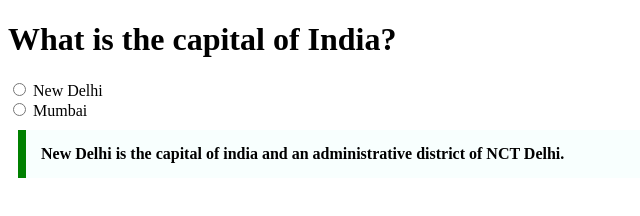
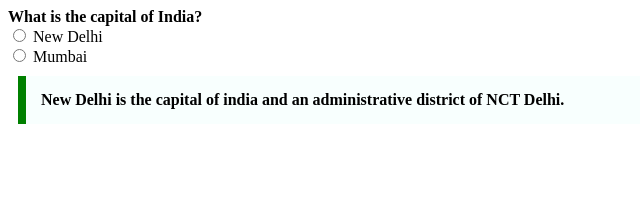
Before and after one commit to acciojob/trivia-VigneshKalyan, a website: page main.html in a window 1280 px wide. Shown: the whole page, without its empty margins (0-640 px from the left). Drawn offline with Linux system fonts and the light colour scheme.

Commit message:
Update main.html
safasdfsa

```diff
--- a/main.html
+++ b/main.html
@@ -7,7 +7,7 @@
 </head>
 
 <body>
-	<h1>What is the capital of India?</h1>
+	<header><b>What is the capital of India?</b></header>
 
 		<input type="radio" id="New Delhi" name="city" value="New Delhi">
 		<label for="New Delhi">New Delhi</label><br>
```
